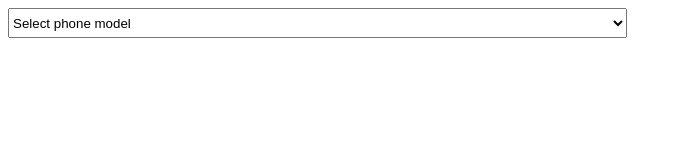
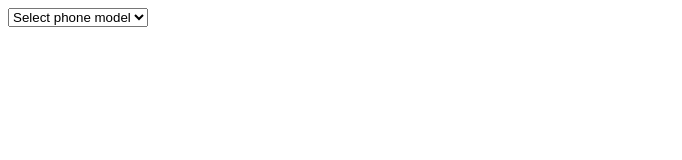
Before and after one commit to limanningforpages/limanningforpages.github.io, a plain HTML site: page index.html in a window 1280 px wide. Shown: the whole page, without its empty margins (0-682 px from the left). Drawn offline with Linux system fonts and the light colour scheme.

Commit message:
Update index.html

```diff
--- a/index.html
+++ b/index.html
@@ -5,12 +5,7 @@
     <title>Title2</title>
 </head>
 <body>
-    <style>
-        select {
-        height:30px;
-        width:49%;}
-    </style>
-    <select name="phone_type" size="1" id="phone_type" class="bug_droplist" datatype="*">
+    <select datatype="*">
         <option value="" selected="selected">Select phone model</option>
         <option value="22">A9 2020</option>
         <option value="21">A9</option>
```
